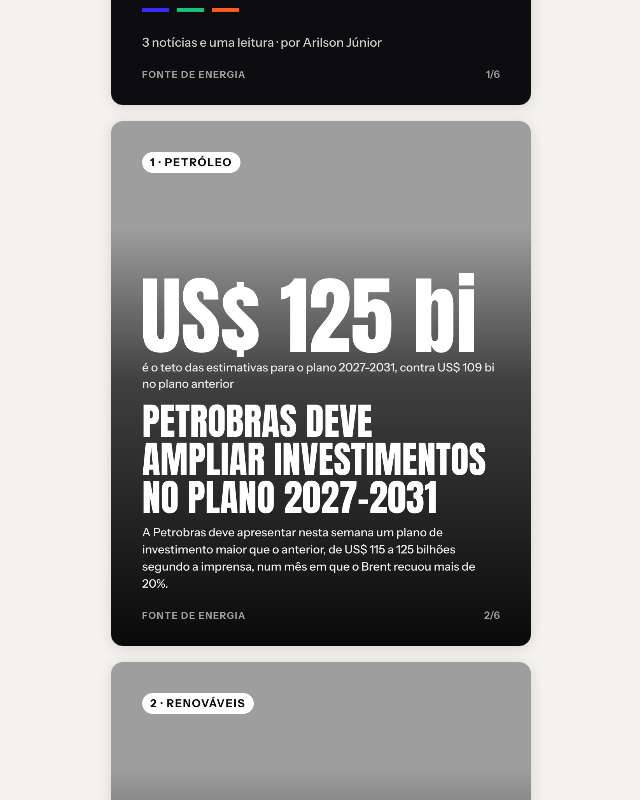
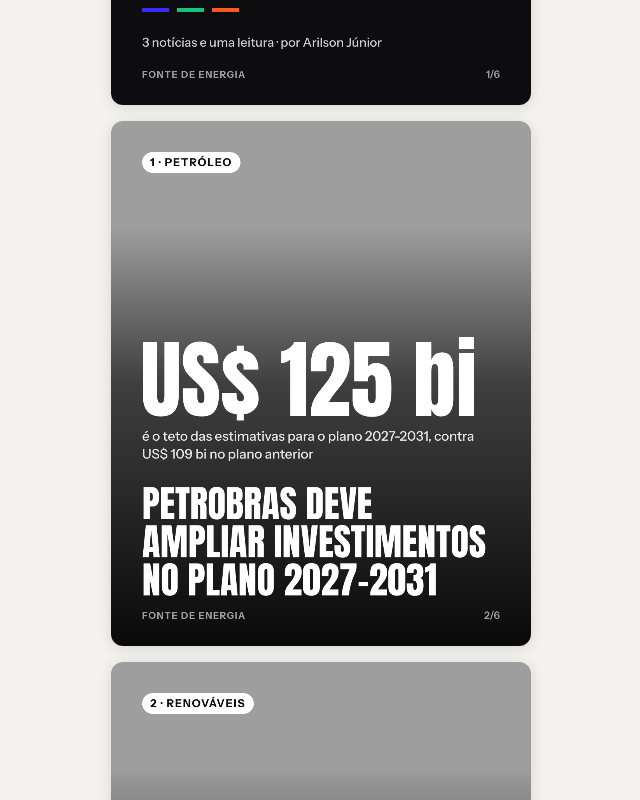
Before and after one commit to arilsonsbjunior-glitch/fonte-de-energia, a plain HTML site: page posts/carrossel.html in a window 1280 px wide. Shown: the part 440-1240 px from the top of the page, without its empty margins (319-959 px from the left). Drawn offline with Linux system fonts and the light colour scheme.

Commit message:
Carrossel: páginas de notícia mais limpas
Co-Authored-By: Claude Opus 5.5 <noreply@anthropic.com>
Claude-Session: https://claude.ai/code/session_013ZHC37a3KfsE8yrJWidpAC

```diff
--- a/posts/carrossel.html
+++ b/posts/carrossel.html
@@ -53,15 +53,15 @@ async function noticia(tema,i,total){
   const n=tema.noticias[i],s=SETORES[n.setor],[cv,c]=novo(s.c),img=await foto(n.foto);if(img)cobrir(c,img);
   const g=c.createLinearGradient(0,0,0,H);g.addColorStop(.2,"rgba(0,0,0,0)");g.addColorStop(.5,"rgba(0,0,0,.6)");g.addColorStop(1,"rgba(0,0,0,.94)");c.fillStyle=g;c.fillRect(0,0,W,H);
   pilula(c,M,M,`${i+1} · ${s.nome}`,"#ffffff","#0d0d10",28);
-  c.font=`500 30px ${T}`;const lt=quebrar(c,n.texto,W-M*2);const yt=H-150-(lt.length-1)*44;
-  c.fillStyle="rgba(255,255,255,.92)";lt.forEach((x,k)=>c.fillText(x,M,yt+k*44));
+  let yt;if(n.numero){yt=H-90;}else{c.font=`500 30px ${T}`;const lt=quebrar(c,n.texto,W-M*2);yt=H-150-(lt.length-1)*44;
+  c.fillStyle="rgba(255,255,255,.92)";lt.forEach((x,k)=>c.fillText(x,M,yt+k*44));}
   let tt=96,l;do{c.font=`${tt}px ${D}`;l=quebrar(c,alta(n.titulo),W-M*2);tt-=4;}while(l.length>4&&tt>60);tt+=4;
-  c.fillStyle="#fff";const yb=yt-60-(l.length-1)*tt*1.02;l.forEach((x,k)=>c.fillText(x,M,yb+k*tt*1.02));
+  c.fillStyle="#fff";const yb=yt-(n.numero?40:60)-(l.length-1)*tt*1.02;l.forEach((x,k)=>c.fillText(x,M,yb+k*tt*1.02));
   if(n.numero){
-    c.font=`500 30px ${T}`;const ll=quebrar(c,n.legenda||"",W-M*2);let yl=yb-tt-30-(ll.length-1)*42;
-    c.fillStyle="rgba(255,255,255,.88)";ll.forEach((x,k)=>c.fillText(x,M,yl+k*42));
+    c.font=`500 34px ${T}`;const ll=quebrar(c,n.legenda||"",W-M*2);let yl=yb-tt-60-(ll.length-1)*46;
+    c.fillStyle="rgba(255,255,255,.88)";ll.forEach((x,k)=>c.fillText(x,M,yl+k*46));
     let nt=220;c.font=`${nt}px ${D}`;while(c.measureText(n.numero).width>W-M*2&&nt>100){nt-=10;c.font=`${nt}px ${D}`;}
-    c.fillStyle="#fff";c.fillText(n.numero,M-4,yl-50);
+    c.fillStyle="#fff";c.fillText(n.numero,M-4,yl-64);
   }
   rodape(c,i+2,total,true);return cv;}
 
```
